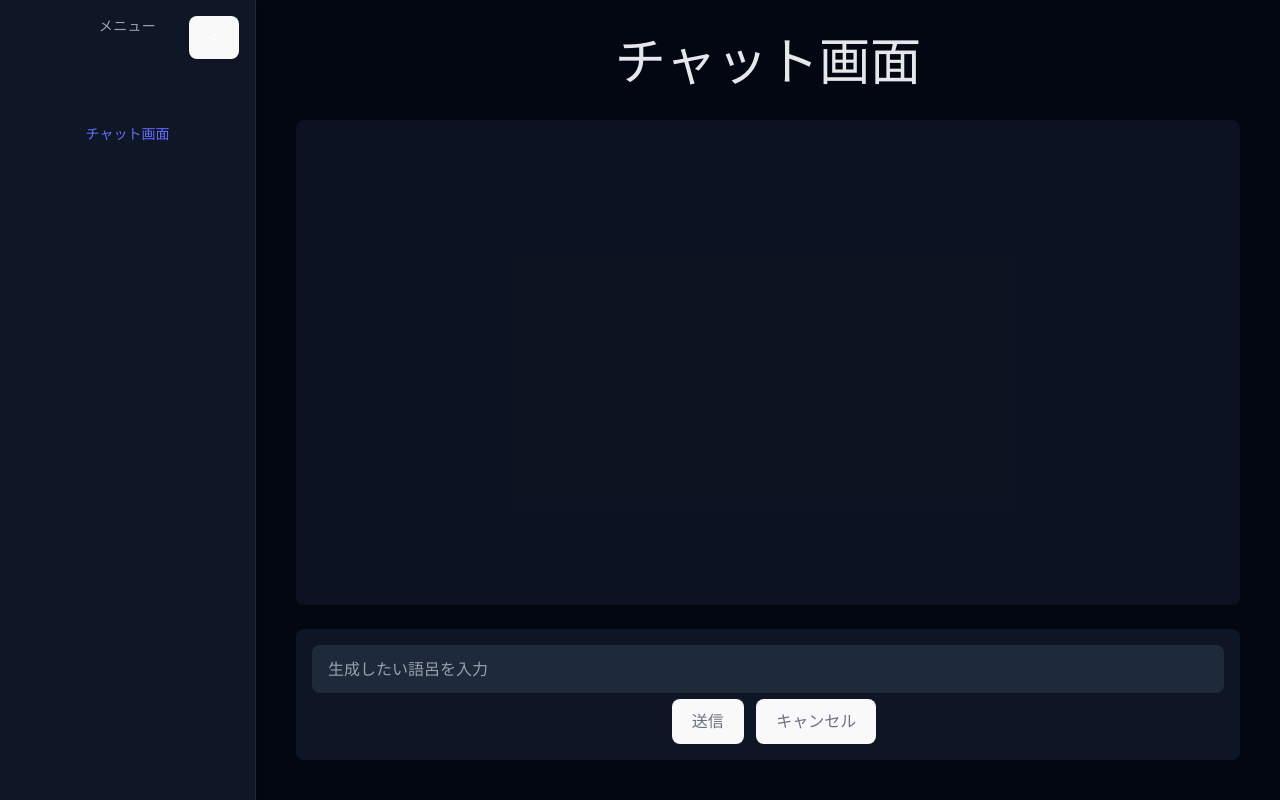
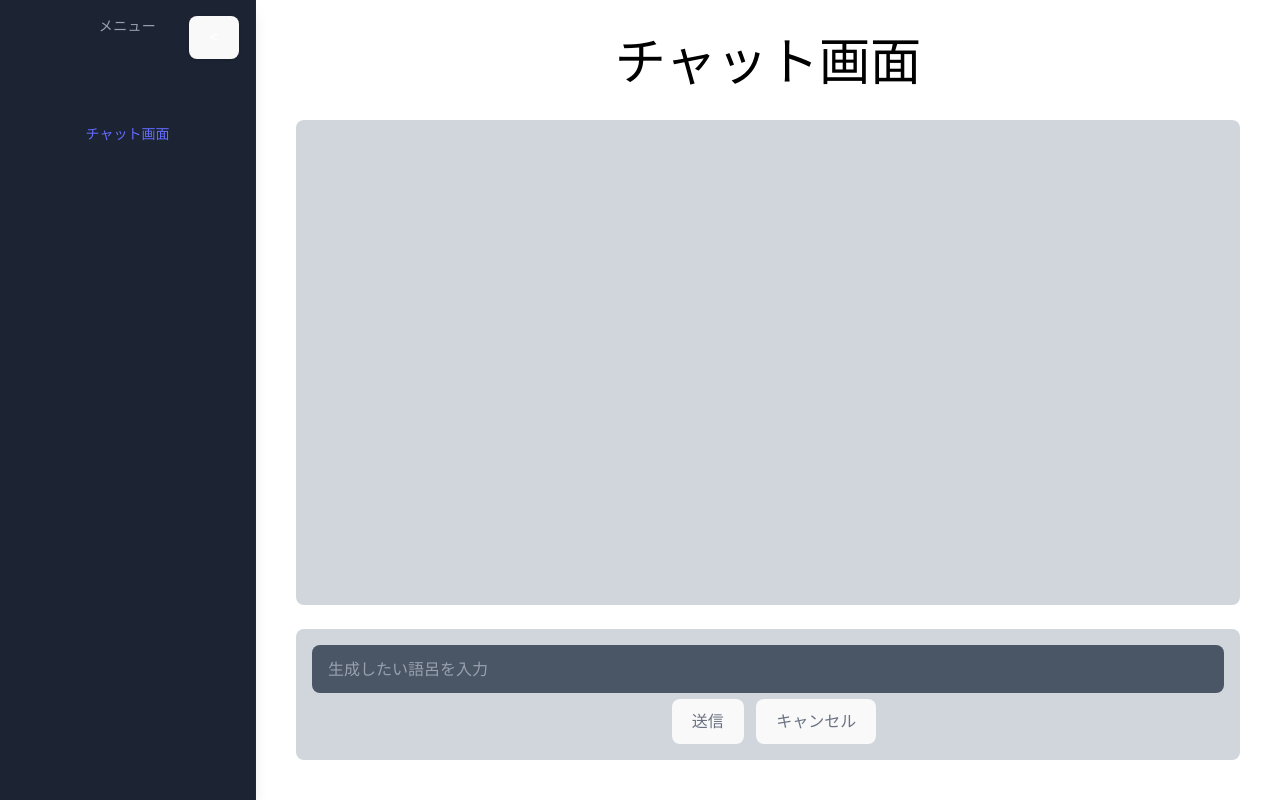
Before and after one commit to shisoten/Goro, a React (Vite) app: page / in a window 1280 px wide. Built offline with nearby package versions, Linux system fonts and the light colour scheme.

Commit message:
画面微調整、ローディング中の挙動を修正

```diff
--- a/src/components/ChatInput.tsx
+++ b/src/components/ChatInput.tsx
@@ -1,34 +1,41 @@
 import { useState } from "react";
 import TextareaAutosize from "react-textarea-autosize";
 import CustomButton from "./CustomButton";
-
-interface ChanInputProps {
-  isLoading: boolean;
-  setIsLoading: Function;
-}
+import type { ChatInputProps } from "../props/ChatProps";
 
 // 入力欄コンポーネント
-const ChatInput = ({ isLoading, setIsLoading }: ChanInputProps) => {
+const ChatInput = ({ isLoading, setIsLoading, isComplete, setIsComplete }: ChatInputProps) => {
   // 入力した文字列
   const [input, setInput] = useState("");
   // 送信ボタンの活性/非活性
   const isDisabled = !input;
 
+  // 待機メソッド(テスト)
+  const sleep = (time: number): Promise<boolean> => {
+    return new Promise((resolve) => setTimeout(() => resolve(true), time));
+  };
+
   // 送信ボタン押下時の処理
-  const handleSubmit = () => {
-    !isLoading && setIsLoading(true);
+  const handleSubmit = async () => {
+    setIsLoading((e) => (e = true));
+    setIsComplete((e) => (e = false));
+    let result = await sleep(3000);
+    if (result) {
+      setIsLoading((e) => (e = false));
+      setIsComplete((e) => (e = true));
+    }
   };
 
   // キャンセルボタン押下時の処理
   const handleCancel = () => {
-    isLoading && setIsLoading(false);
+    setIsLoading(false);
   };
 
   return (
     <>
       <TextareaAutosize
         className="
-            w-full resize-none bg-gray-800 text-gray-200 rounded-lg
+            w-full resize-none bg-gray-600 text-gray-200 rounded-lg
             px-4 py-3 pr-16
             focus:outline-none focus:ring-1 focus:ring-purple-500
             placeholder-gray-400
--- a/src/components/ChatOutput.tsx
+++ b/src/components/ChatOutput.tsx
@@ -1,11 +1,24 @@
 import React from "react";
+import CustomButton from "./CustomButton";
+import type { ChatOutputProps } from "../props/ChatProps";
 
 //　出力欄コンポーネント
-const ChatOutput = () => {
+const ChatOutput = ({ isLoading, isComplete }: ChatOutputProps) => {
   return (
     <div className="flex justify-center h-full overflow-y-auto">
-      <div className="animate-spin h-6 w-6 border-3 border-gray-500 rounded-full border-t-transparent"></div>
-      OUTPUT
+      {isLoading && (
+        <div className="animate-spin h-6 w-6 border-3 border-gray-500 rounded-full border-t-transparent"></div>
+      )}
+      {isComplete && (
+        <div className="flex flex-col">
+          <CustomButton className="my-1 text-black bg-gray-200 hover:bg-gray-200/60 cursor-pointer">
+            OUTPUT
+          </CustomButton>
+          <CustomButton className="my-1 text-black bg-gray-200 hover:bg-gray-200/60 cursor-pointer">
+            OUTPUT
+          </CustomButton>
+        </div>
+      )}
     </div>
   );
 };
--- a/src/components/Sidebar.tsx
+++ b/src/components/Sidebar.tsx
@@ -8,6 +8,7 @@ type SidebarProps = {
 // サイドバーコンポーネント
 const Sidebar = ({ isOpen, onToggle }: SidebarProps) => {
   return (
+    // transition-allでアニメーション可能な全てのプロパティを対象とし、duration-300で300msをかけて動かすようにする
     <aside
       className={`relative flex h-full flex-shrink-0 flex-col overflow-hidden border-r border-gray-800 bg-gray-900/95 text-gray-200 transition-all duration-300 ease-in-out ${
         isOpen ? "basis-[20%] max-w-[20%] shadow-lg" : "basis-0 max-w-0 border-transparent"
--- a/src/pages/ChatPage.tsx
+++ b/src/pages/ChatPage.tsx
@@ -2,18 +2,32 @@ import { useState } from "react";
 import ChatInput from "../components/ChatInput";
 import ChatOutput from "../components/ChatOutput";
 import Sidebar from "../components/Sidebar";
+import type { ChatInputProps, ChatOutputProps } from "../props/ChatProps";
 
 //　入力ページコンポーネント
 const ChatPage = () => {
   const [isLoading, setIsLoading] = useState(false);
   const [isSidebarOpen, setIsSidebarOpen] = useState(true);
+  const [isComplete, setIsComplete] = useState(false);
 
   const pushToggle = () => {
     setIsSidebarOpen((prev) => !prev);
   };
 
+  const inputProps: ChatInputProps = {
+    isLoading: isLoading,
+    setIsLoading: setIsLoading,
+    isComplete: isComplete,
+    setIsComplete: setIsComplete,
+  };
+
+  const outputProps: ChatOutputProps = {
+    isLoading: isLoading,
+    isComplete: isComplete,
+  };
+
   return (
-    <div className="flex h-screen w-screen overflow-hidden bg-gray-950 text-gray-100">
+    <div className="flex h-screen w-screen overflow-hidden bg-white text-gray-100">
       <Sidebar isOpen={isSidebarOpen} onToggle={() => setIsSidebarOpen((prev) => !prev)} />
 
       <div
@@ -32,13 +46,14 @@ const ChatPage = () => {
           </button>
         )}
         <div className="flex flex-1 flex-col px-10 pb-10">
-          <h1 className="my-8 text-2xl font-semibold text-gray-200">チャット画面</h1>
+          <h1 className="my-8 text-2xl font-semibold text-black">チャット画面</h1>
           {/* 入力エリアは常に表示し、出力エリアは送信時のみ表示 */}
-          <div className="flex flex-1 items-center justify-center rounded-lg bg-gray-900/70 p-6">
-            {isLoading && <ChatOutput />}
+          <div className="flex flex-1 items-center justify-center rounded-lg bg-gray-300 p-6">
+            {<ChatOutput {...outputProps} />}
           </div>
-          <div className="mt-6 rounded-lg bg-gray-900/90 p-4">
-            <ChatInput isLoading={isLoading} setIsLoading={setIsLoading} />
+          <div className="mt-6 rounded-lg bg-gray-300 p-4">
+            {/* スプレッド構文でinputPropsを展開して渡す */}
+            <ChatInput {...inputProps} />
           </div>
         </div>
       </div>
--- /dev/null
+++ b/src/props/ChatProps.tsx
@@ -0,0 +1,17 @@
+import type { Dispatch, SetStateAction } from "react";
+
+export type LoadingSetter = Dispatch<SetStateAction<boolean>>;
+
+//　ChatInput用Props
+export interface ChatInputProps {
+  isLoading: boolean;
+  setIsLoading: LoadingSetter;
+  isComplete: boolean;
+  setIsComplete: LoadingSetter;
+}
+
+//　ChatOutPut用Props
+export interface ChatOutputProps {
+  isLoading: boolean;
+  isComplete: boolean;
+}
```
